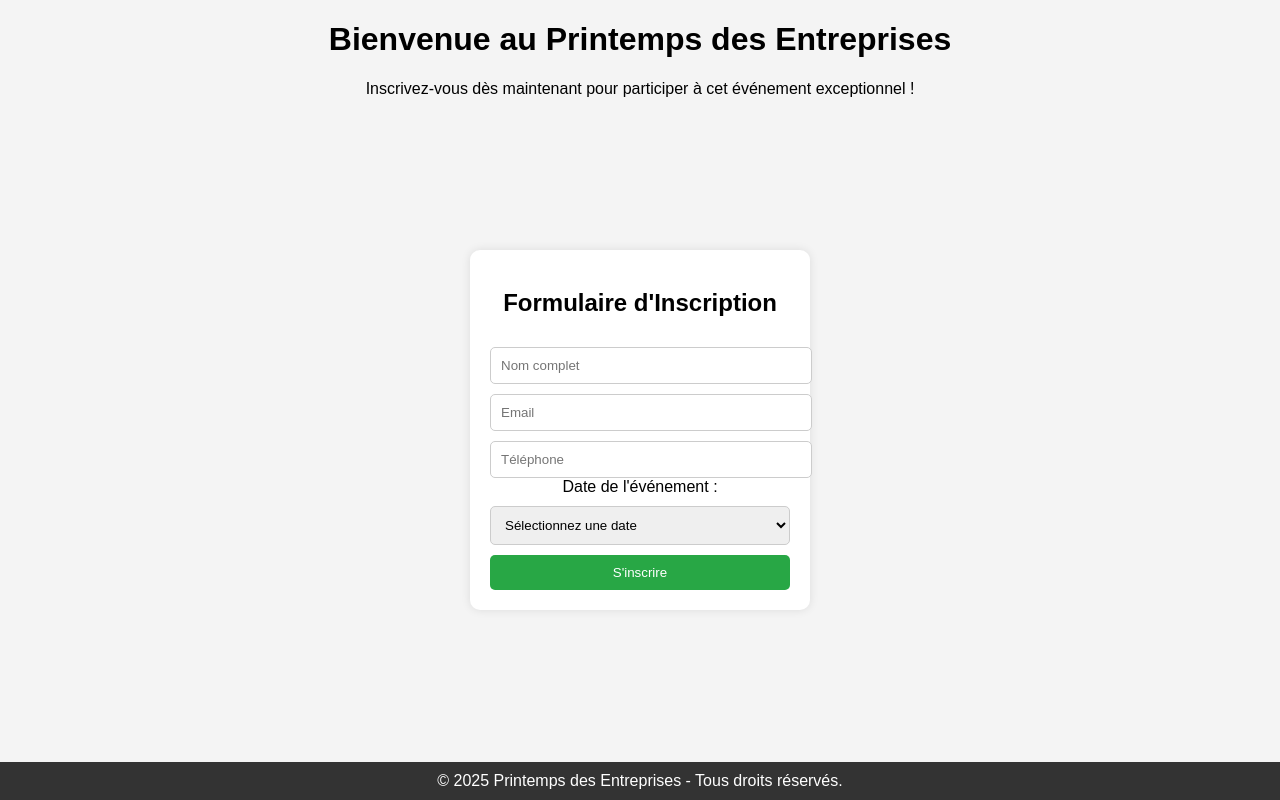
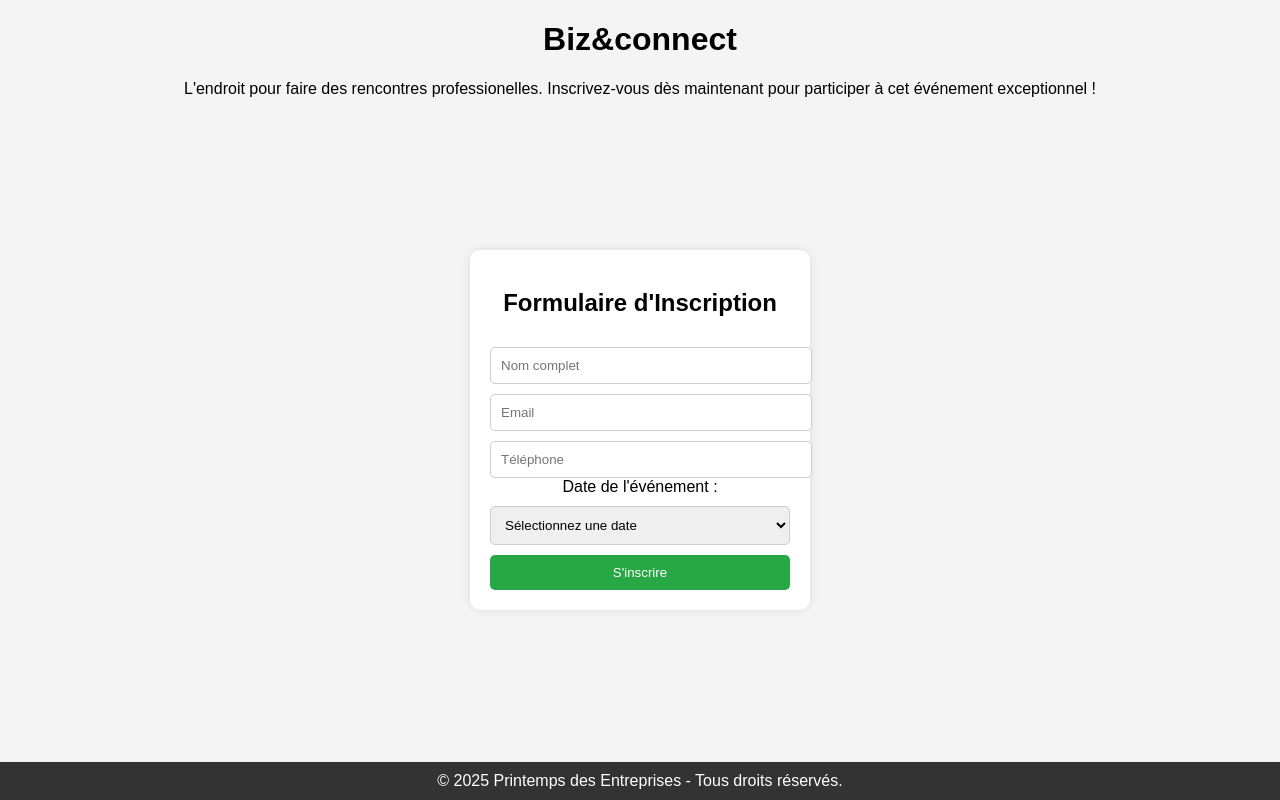
Before and after one commit to matpeu/matpeu.github.io, a plain HTML site: page index.html in a window 1280 px wide. Drawn offline with Linux system fonts and the light colour scheme.

Commit message:
Update index.html

```diff
--- a/index.html
+++ b/index.html
@@ -8,8 +8,8 @@
 </head>
 <body>
     <header>
-        <h1>Bienvenue au Printemps des Entreprises</h1>
-        <p>Inscrivez-vous dès maintenant pour participer à cet événement exceptionnel !</p>
+        <h1>Biz&connect</h1>
+        <p> L'endroit pour faire des rencontres professionelles. Inscrivez-vous dès maintenant pour participer à cet événement exceptionnel !</p>
     </header>
 
     <section class="form-section">
```
